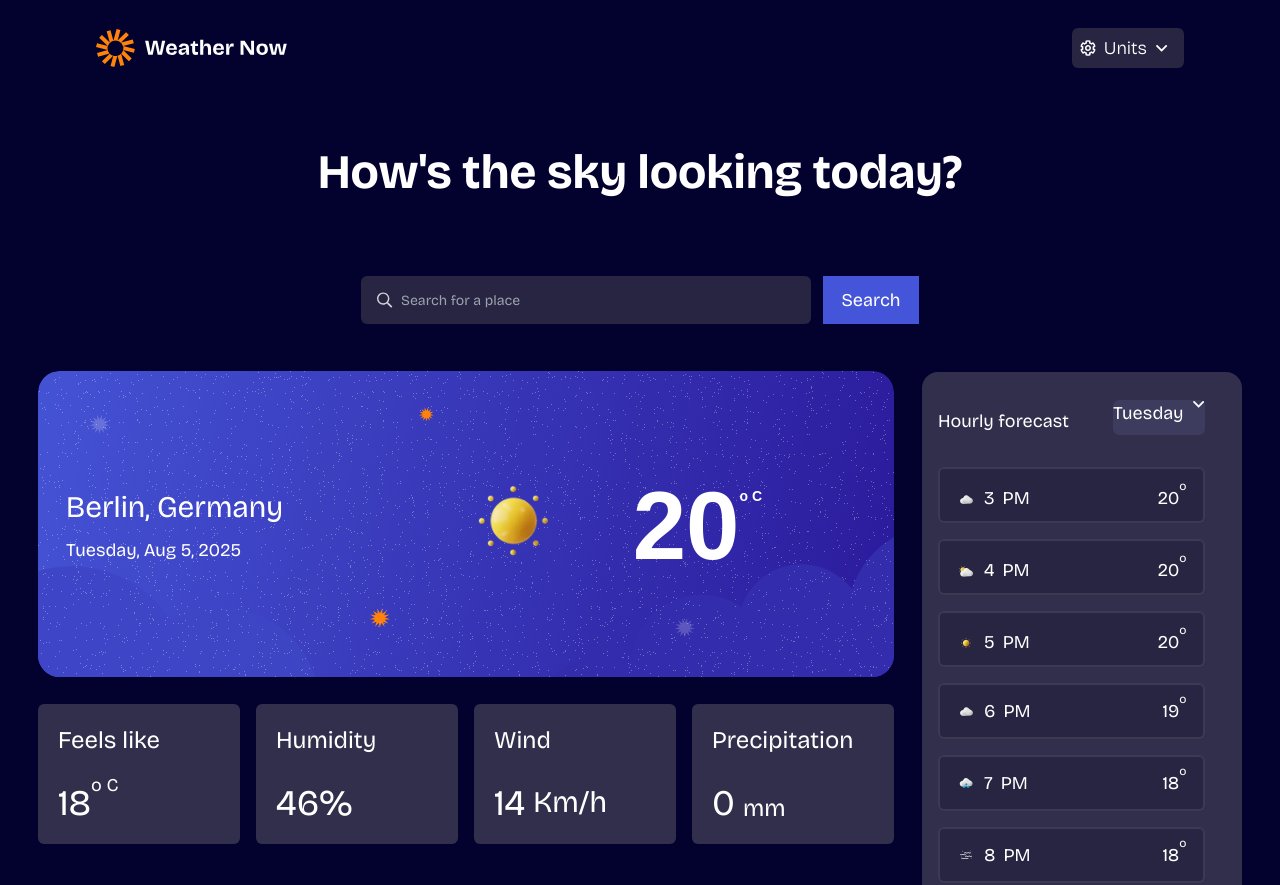
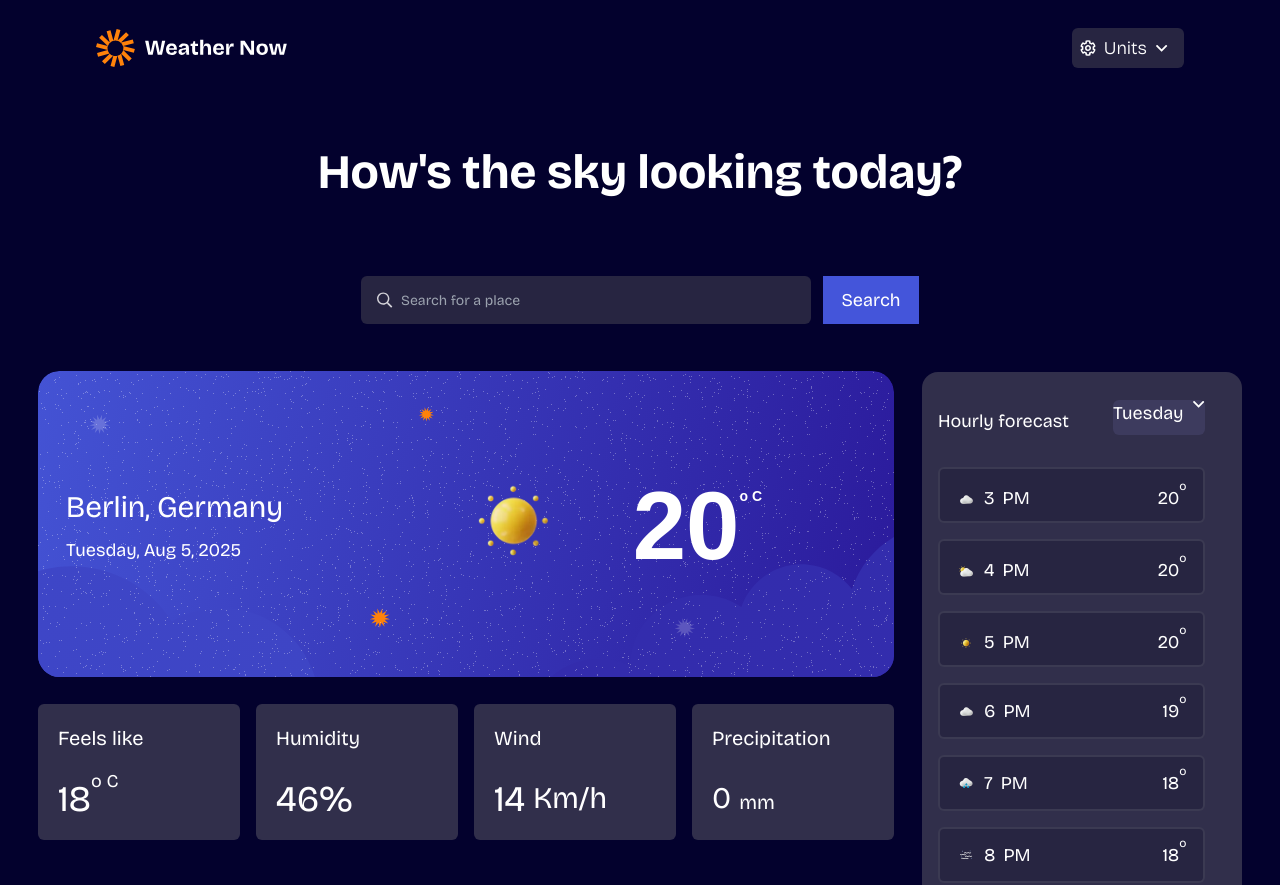
Before and after one commit to Mayowa-de/Frontend-mentor-hack-weather-app, a React (Vite) app: page / in a window 1280 px wide. Shown: the top 885 px of the page. Built offline with nearby package versions, Linux system fonts and the light colour scheme; a web font is replaced by a local one.

Commit message:
adjust the font-size

```diff
--- a/src/Hero/SubCloud.jsx
+++ b/src/Hero/SubCloud.jsx
@@ -4,30 +4,30 @@ export default function SubCloud() {
   return (
     <div className="flex gap-4  font-[BricolageGrotesque-Bold] justify-start  w-full">
       <div className="flex flex-col gap-7 bg-card text-white rounded-md p-5 w-full">
-        <h5 className="text-2xl text-white">Feels like</h5>
+        <h5 className="text-xl text-white">Feels like</h5>
         <div className="flex">
           <h1 className="text-4xl">18</h1>
           <span className="-mt-3 text-2 flex">o C</span>
         </div>
       </div>
       <div className="flex flex-col gap-7 bg-card text-white rounded-md  p-5 w-full">
-        <h5 className="text-2xl text-white">Humidity</h5>
+        <h5 className="text-xl text-white">Humidity</h5>
         <div className="flex">
           <h1 className="text-4xl">46%</h1>
         </div>
       </div>
       <div className="flex flex-col gap-7 bg-card text-white rounded-md  p-5 w-full">
-        <h5 className="text-2xl text-white">Wind</h5>
+        <h5 className="text-xl text-white">Wind</h5>
         <div className="flex">
           <h1 className="text-4xl">14</h1>
           <span className="text-3xl flex  ml-2">Km/h</span>
         </div>
       </div>
       <div className="flex flex-col gap-7 bg-card text-white rounded-md p-5 w-full">
-        <h5 className="text-2xl text-white">Precipitation</h5>
+        <h5 className="text-xl text-white">Precipitation</h5>
         <div className="flex">
-          <h1 className="text-4xl">0</h1>
-          <span className="text-2xl mt-2 ml-2 flex">mm</span>
+          <h1 className="text-3xl">0</h1>
+          <span className="text-xl mt-2 ml-2 flex">mm</span>
         </div>
       </div>
     </div>
```
